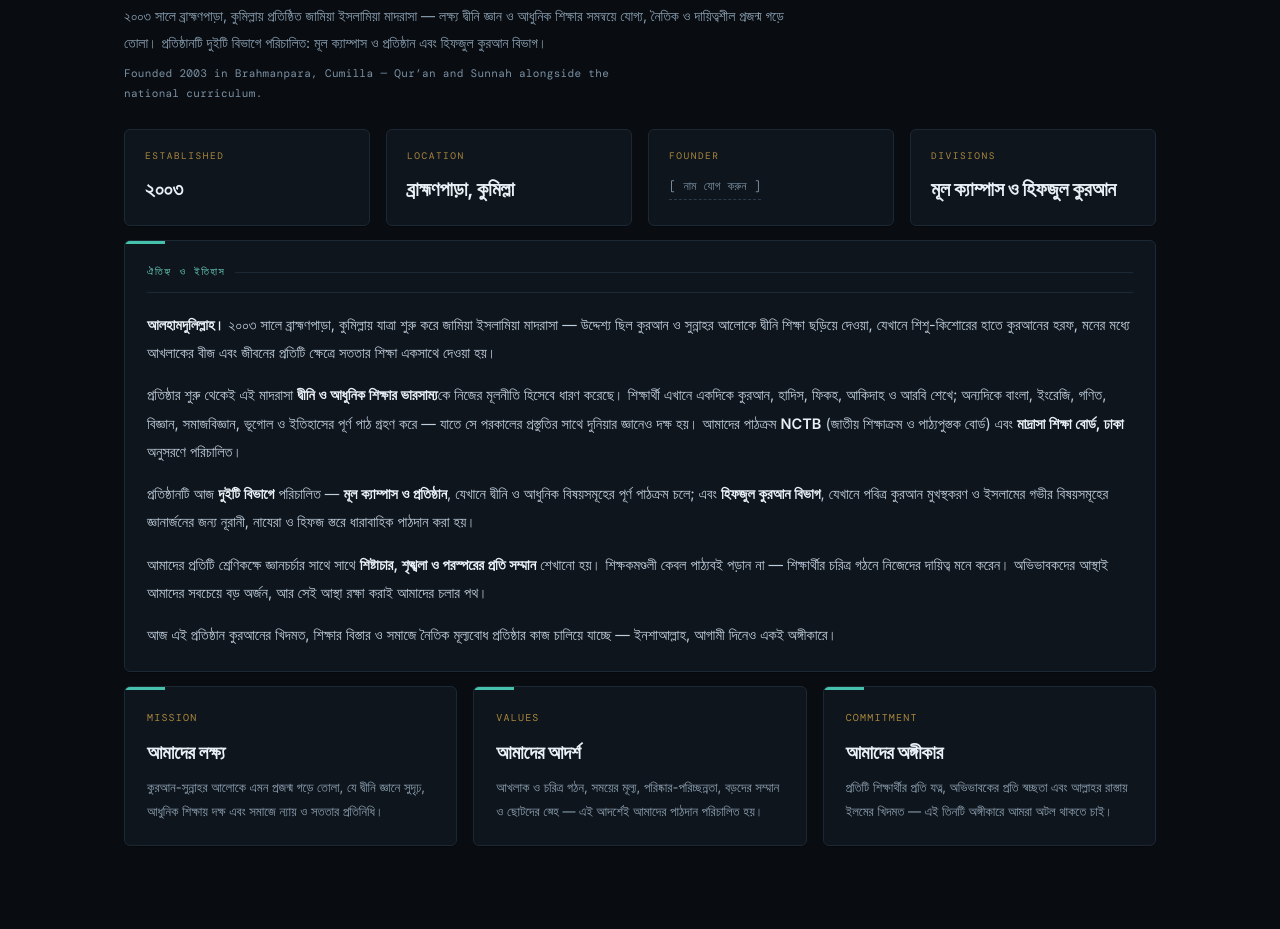
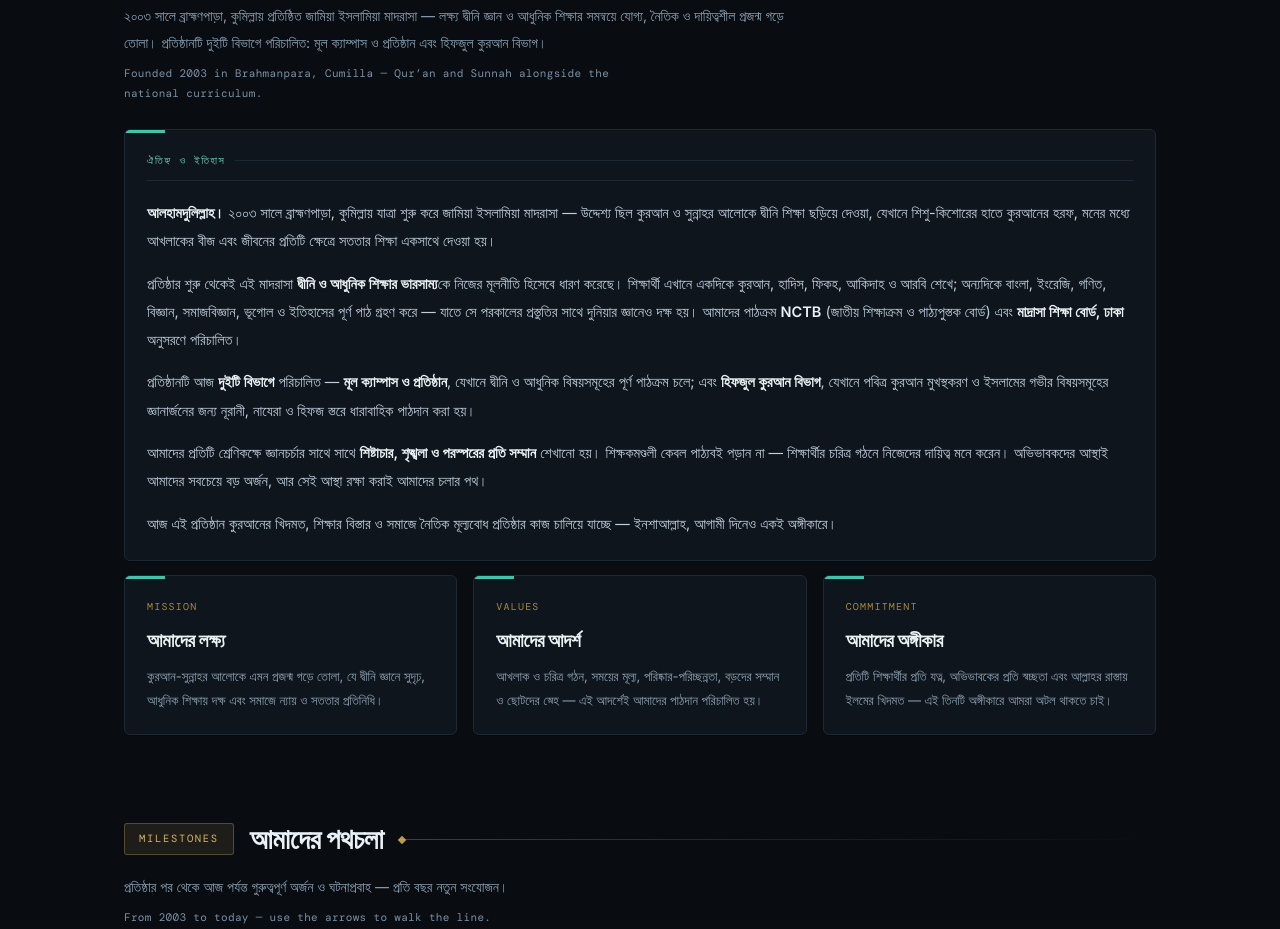
Before and after one commit to Jamiaislamia/Jamiaislamia.github.io, a plain HTML site: page index.html in a window 1280 px wide. Shown: the part 772-1701 px from the top of the page. Drawn offline with nearby package versions, Linux system fonts and the light colour scheme.

Commit message:
site: remove the facts strip (ESTABLISHED / LOCATION / FOUNDER / DIVISIONS) from the about section

```diff
--- a/index.html
+++ b/index.html
@@ -45,25 +45,6 @@
     </div>
     <p class="sec-sub rv">২০০৩ সালে ব্রাহ্মণপাড়া, কুমিল্লায় প্রতিষ্ঠিত জামিয়া ইসলামিয়া মাদরাসা — লক্ষ্য দ্বীনি জ্ঞান ও আধুনিক শিক্ষার সমন্বয়ে যোগ্য, নৈতিক ও দায়িত্বশীল প্রজন্ম গড়ে তোলা। প্রতিষ্ঠানটি দুইটি বিভাগে পরিচালিত: মূল ক্যাম্পাস ও প্রতিষ্ঠান এবং হিফজুল কুরআন বিভাগ।</p>
     <p class="sec-en rv" lang="en">Founded 2003 in Brahmanpara, Cumilla — Qur’an and Sunnah alongside the national curriculum.</p>
-
-    <div class="facts">
-      <div class="fact rv">
-        <div class="fact-k" lang="en">ESTABLISHED</div>
-        <div class="fact-v">২০০৩</div>
-      </div>
-      <div class="fact rv">
-        <div class="fact-k" lang="en">LOCATION</div>
-        <div class="fact-v">ব্রাহ্মণপাড়া, কুমিল্লা</div>
-      </div>
-      <div class="fact rv">
-        <div class="fact-k" lang="en">FOUNDER</div>
-        <div class="fact-v empty" title="এই তথ্যটি সম্পাদনা করুন">[ নাম যোগ করুন ]</div>
-      </div>
-      <div class="fact rv">
-        <div class="fact-k" lang="en">DIVISIONS</div>
-        <div class="fact-v">মূল ক্যাম্পাস ও হিফজুল কুরআন</div>
-      </div>
-    </div>
 
     <article class="card rv">
       <div class="card-pad">
```
